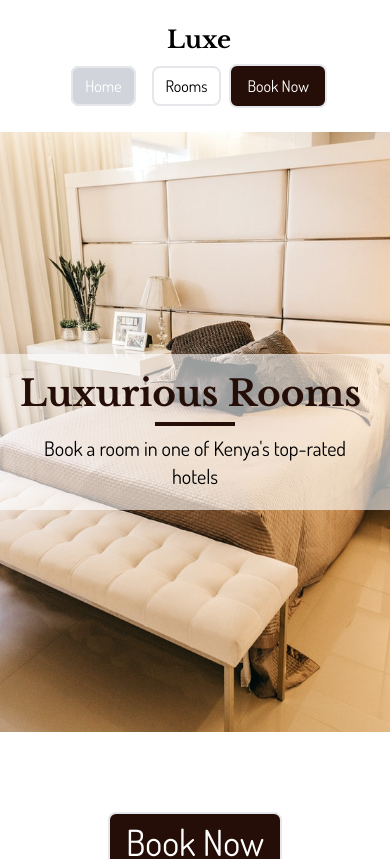
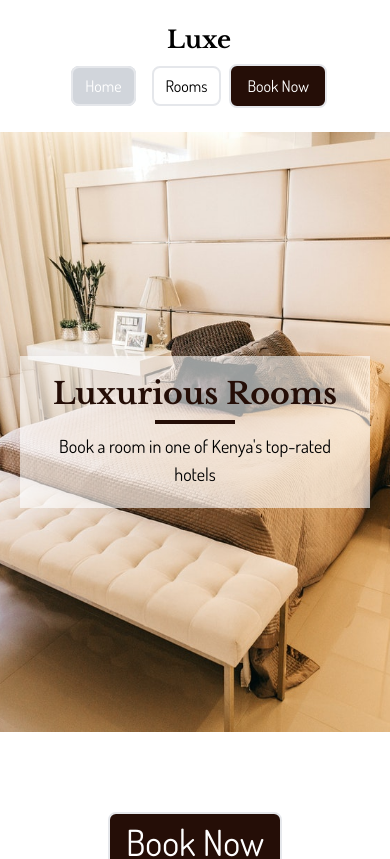
Before and after one commit to SankThomas/hotel-app, a React (Create React App) app: page / in a window 390 px wide. Shown: the top 859 px of the page. Built offline with nearby package versions, Linux system fonts and the light colour scheme.

Commit message:
reduce font-size, add padding

```diff
--- a/src/components/Showcase.js
+++ b/src/components/Showcase.js
@@ -4,13 +4,13 @@ const Showcase = () => {
   return (
     <>
       <section className="showcase">
-        <div className="overlay flex flex-col items-center justify-center">
+        <div className="overlay flex flex-col items-center justify-center px-5">
           <div className="text p-5">
-            <h1 className="text-primary text-4xl mb-2 lg:text-6xl">
+            <h1 className="text-primary text-center text-3xl mb-2 md:text-4xl lg:text-6xl">
               Luxurious Rooms
             </h1>
             <div className="bg-primary h-1 w-20 mx-auto"></div>
-            <p className="text-center text-xl mt-2 md:text-2xl">
+            <p className="text-center text-lg mt-2 md:text-2xl">
               Book a room in one of Kenya's top-rated hotels
             </p>
           </div>
```
